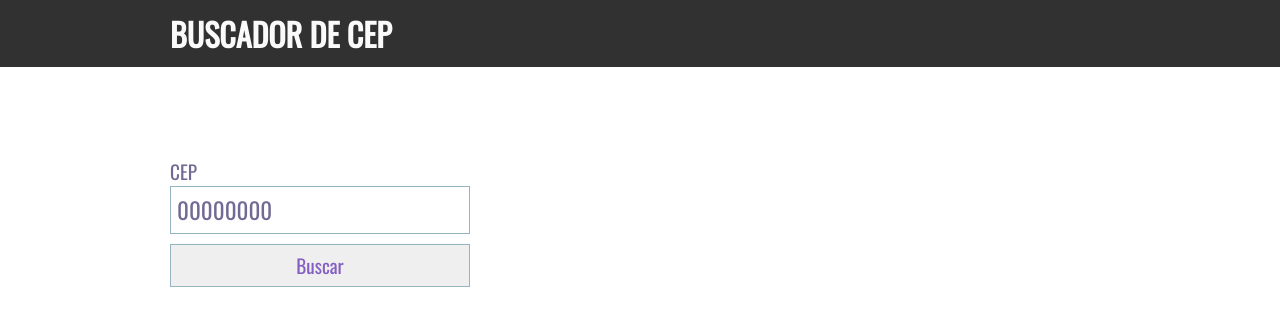
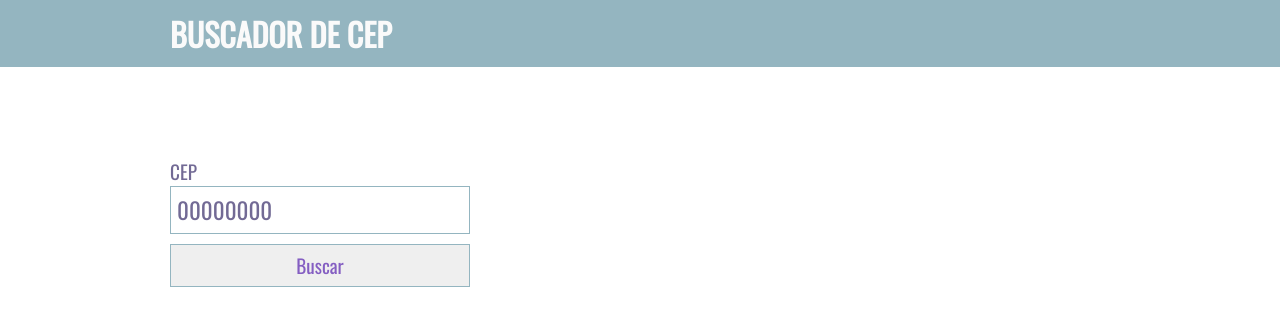
Before and after one commit to igoreusttaquio/ceps, a plain HTML site: page index.html in a window 1280 px wide. Drawn offline with nearby package versions, Linux system fonts and the light colour scheme.

Commit message:
Alterando estilo do header

```diff
--- a/css/style.css
+++ b/css/style.css
@@ -7,7 +7,7 @@
 }
 
 header {
-    background: #313131;
+    background: #94b5c0;
     color: #FAFAFA;
     width: 100%;
 }
```
